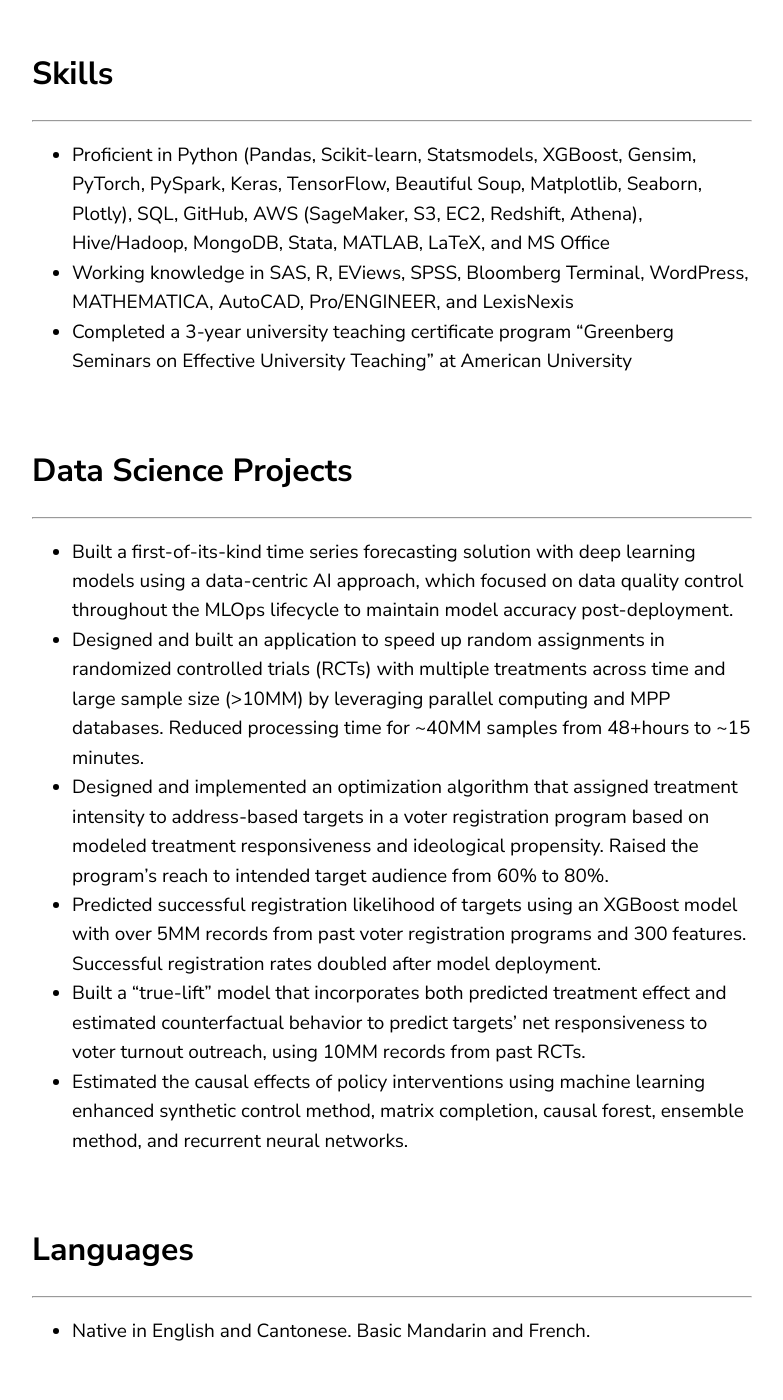
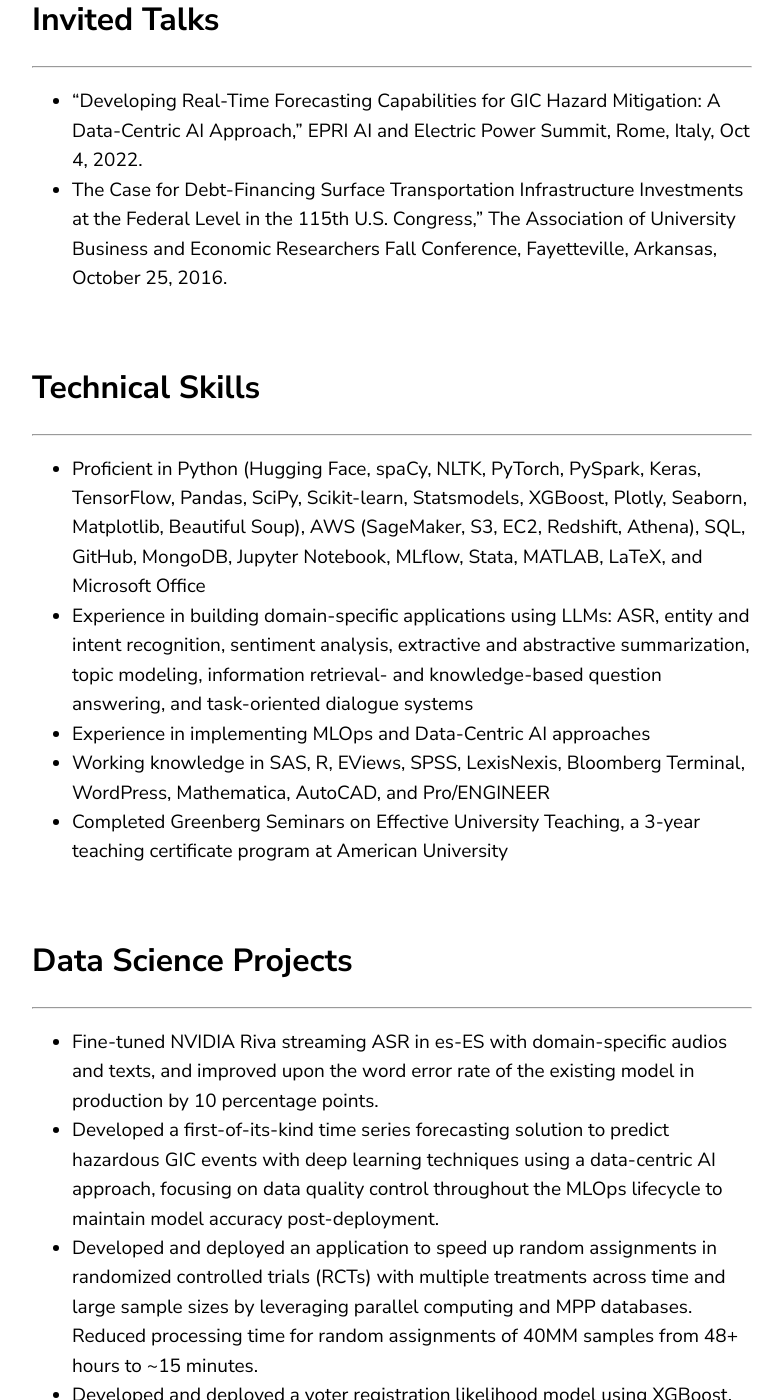
Before and after one commit to phoebetwong/phoebetwong.github.io, a Jekyll site: the page built from resume.md, in a window 1280 px wide and 1400 px high, scrolled down 6235 px. Shown: the whole window, without its empty margins (68-851 px from the left). Built offline with Jekyll 4.4.1, drawn with Linux system fonts in a browser that asks for light colours; a script that is not in the unit is left out; before the commit the page ends 7601 px from its top, so only the background shows below that; some of the changed text lies outside the part shown.

Commit message:
updated homepage and cv

```diff
--- a/resume.md
+++ b/resume.md
@@ -5,17 +5,19 @@
 <br>
 ## Professional Summary
 ---
- Seasoned data scientist + economist with extensive track record building and managing teams to deliver high-impact projects. Expertise in machine learning, natural language processing, data management, causal inferences (observational and experimental), and public finance. Passionate about enabling evidence-based decision making and creating values for end users with data.
+Seasoned data scientist and economist with an extensive track record building and leading teams to deliver high-impact applied AI projects. Expertise in machine learning operations, natural and spoken language processing, data management, observational and experimental causal inferences, and public finance. Passionate about building products with state-of-the-art AI techniques to improve decision-making and create value for end users. Current DoD Top Secret Security Clearance.
 
 <br>
 ## Professional Experience
 ---
 ### Minerva CQ, Sunnyvale CA (remote), Dec 2022 - Present
 *Vice President, Data Science*<br>
+- Leading a team of speech and NLP experts to develop and deploy end-to-end conversational AI solutions for contact-center agents — including real-time and batch inferences for automatic speech recognition (ASR), intent and entity recognitions, sentiment and customer satisfaction analyses, summarization, and topic modeling —   to deliver state-of-the-art performances in domain-specific tasks.
+<br>
 
 ### EY-Parthenon, McLean VA, Mar 2022 - Dec 2022
 *Director, Data Science*<br>
-- Lead end-to-end MLOps projects to develop automation and fraud detection tools for EY’s audit teams and financial services clients.
+- Led MLOps projects on automation and fraud detection for EY’s audit and financial services clients.
 - Developed real-time forecasting models with deep learning for a NASA SBIR Phase II contract, which aimed to improve energy system resiliency by providing power grid operators with early warnings of hazardous geomagnetically-induced currents caused by extreme geomagnetic storms.
 <br>
 
@@ -27,26 +29,28 @@
 ### Voter Participation Center, Washington DC, Jan 2020 - Dec 2021
 *Senior Director of Data Science & Analytics, Jan 2021 - Dec 2021*<br>
 *Director of Data Science & Analytics, Jan 2020 - Dec 2020*
-- Built and led a team of data scientists and engineers to execute end-to-end AI/ML solutions that enabled data-driven targeting and improved efficiency of $160MM national voter mobilization programs; deployed ML models resulted in 1.8x increase in programs’ success rates, which generated ~1.6MM voter registration and ~5MM vote-by-mail applications in key states in 2020.
-- Supervise the design, implementation, and evaluation of randomized controlled experiments to create product insights (e.g. A/B tests and multi-variate tests).
-- Modernize the org’s data infrastructure by building new data science pipelines on Amazon AWS with ~15TB of data from multiple sources and daily updates.
+- Built and led a team of data scientists and engineers to execute end-to-end AI/ML solutions that enabled data-driven targeting and improved the efficiency of $160MM national voter mobilization programs in the 2020 election.
+- Deployed ML models that 2x program success rates, generated ~1.6MM voter registrations and ~5MM vote-by-mail applications in key states.
+- Designed randomized controlled experiments to improve the reliability of product insights.
+- Modernize the org’s data infrastructure by building new data science pipelines on Amazon AWS.
 - Communicate model results and analyses to major donors and partners.
 <br>
 
 ### Equal Citizens, Washington DC, Apr 2017 - Dec 2019
 *Finance Director, Apr 2019 - Dec 2019*<br>
 *Executive Director, Apr 2017 - Mar 2019*
--	Founded the nonprofit with Harvard Law Professor Lawrence Lessig to advance U.S. democracy reform with high-profile litigation, advocacy, and education projects.
-- Led a network of staffs, consultants, volunteers, and cross-functional teams to deliver projects within budget and under tight deadlines; developed fundraising and public relations strategies; maintained IRS/legal compliance.
+-	Founded the nonprofit with Harvard Law Professor Lawrence Lessig to advance U.S. democracy reform with high-profile litigation, advocacy, and education projects — its “faithless electors” case received a ruling from the U.S. Supreme Court in 2020, and lawsuits challenging super PACs are being ruled by state courts.
+- Built partnerships with legal teams, consultants, and volunteers to deliver projects under tight budgets and timelines.
+- Developed fundraising and public relations strategies, and maintained IRS/legal compliance.
 <br>
 
 ### Joint Economic Committee, United States Congress, Washington DC, May 2015 - Apr 2017
 *Senior Economist, Democratic Staff, Jun 2016 - Apr 2017*<br>
 *Economist, Democratic Staff, May 2015 - Jun 2016*
--	Advised Members of Congress and staffs on macroeconomic, fiscal, and monetary policy issues for congressional hearings and delegations.
+-	Advised Members of Congress and congressional staff on macroeconomic, fiscal, and monetary policy issues for congressional hearings and delegations.
 -	Produced analytical reports on federal policies and legislative proposals; analyzed key U.S. and global macroeconomic indicators for periodic economic outlook.
 -	Prepared briefing materials and coordinated with expert witnesses for congressional hearings; wrote and edited speeches, hearing statements, press releases for the Ranking Member.
--	Maintained relationships with counterparts at the Federal Reserve Board, federal agencies, international organizations, academia, and think tanks.
+-	Maintained contacts with subject matter experts at the Federal Reserve Board, federal agencies, international organizations, academia, and think tanks.
 <br>
 
 ### The World Bank Group, Washington DC, Nov 2011 - May 2015
@@ -55,7 +59,7 @@
 <br>
 
 *Consultant, Development Economics & Chief Economist, Macroeconomics & Growth Unit*
-- Analyzed Peru census data using various microeconometric models with STATA for a paper on the socioeconomic impacts of mining activity in Peru, published in a peer-reviewed journal.<br>
+- Analyzed Peru census data using various microeconometric models with Stata for a paper on the socioeconomic impacts of mining activity in Peru, published in a peer-reviewed journal.<br>
 
 *Consultant, Latin America & the Caribbean, Financial Management Unit*
 - Conducted regional study on public financial management reforms and the quality of public service provision in the Latin America & Caribbean region.
@@ -121,27 +125,29 @@
 - Minujin Alberto, Enrique Delamonica and Phoebe Wong (2006), “Exploring the Properties of Child Poverty Indicators in Various Socioeconomic Contexts,” UNICEF–DPP Working Paper Series, New York.
 
 <br>
-## Invited Presentations
+## Invited Talks
 ---
 - “Developing Real-Time Forecasting Capabilities for GIC Hazard Mitigation: A Data-Centric AI Approach,” EPRI AI and Electric Power Summit, Rome, Italy, Oct 4, 2022.
 - The Case for Debt-Financing Surface Transportation Infrastructure Investments at the Federal Level in the 115th U.S. Congress,” The Association of University Business and Economic Researchers Fall Conference, Fayetteville, Arkansas, October 25, 2016.
 
 <br>
-## Skills
+## Technical Skills
 ---
-- Proficient in Python (Pandas, Scikit-learn, Statsmodels, XGBoost, Gensim, PyTorch, PySpark, Keras, TensorFlow, Beautiful Soup, Matplotlib, Seaborn, Plotly), SQL, GitHub, AWS (SageMaker, S3, EC2, Redshift, Athena), Hive/Hadoop, MongoDB, Stata, MATLAB, LaTeX, and MS Office
-- Working knowledge in SAS, R, EViews, SPSS, Bloomberg Terminal, WordPress, MATHEMATICA, AutoCAD, Pro/ENGINEER, and LexisNexis
--	Completed a 3-year university teaching certificate program “Greenberg Seminars on Effective University Teaching” at American University
+- Proficient in Python (Hugging Face, spaCy, NLTK, PyTorch, PySpark, Keras, TensorFlow, Pandas, SciPy, Scikit-learn, Statsmodels, XGBoost, Plotly, Seaborn, Matplotlib, Beautiful Soup), AWS (SageMaker, S3, EC2, Redshift, Athena), SQL, GitHub, MongoDB, Jupyter Notebook, MLflow, Stata, MATLAB, LaTeX, and Microsoft Office
+- Experience in building domain-specific applications using LLMs: ASR, entity and intent recognition, sentiment analysis, extractive and abstractive summarization, topic modeling, information retrieval- and knowledge-based question answering, and task-oriented dialogue systems
+- Experience in implementing MLOps and Data-Centric AI approaches
+- Working knowledge in SAS, R, EViews, SPSS, LexisNexis, Bloomberg Terminal, WordPress, Mathematica, AutoCAD, and Pro/ENGINEER
+- Completed Greenberg Seminars on Effective University Teaching, a 3-year teaching certificate program at American University
 
 <br>
 ## Data Science Projects
 ---
-- Built a first-of-its-kind time series forecasting solution with deep learning models using a data-centric AI approach, which focused on data quality control throughout the MLOps lifecycle to maintain model accuracy post-deployment.
-- Designed and built an application to speed up random assignments in randomized controlled trials (RCTs) with multiple treatments across time and large sample size (>10MM) by leveraging parallel computing and MPP databases. Reduced processing time for ~40MM samples from 48+hours to ~15 minutes.
-- Designed and implemented an optimization algorithm that assigned treatment intensity to address-based targets in a voter registration program based on modeled treatment responsiveness and ideological propensity. Raised the program’s reach to intended target audience from 60% to 80%.
-- Predicted successful registration likelihood of targets using an XGBoost model with over 5MM records from past voter registration programs and 300 features. Successful registration rates doubled after model deployment.
-- Built a “true-lift” model that incorporates both predicted treatment effect and estimated counterfactual behavior to predict targets’ net responsiveness to voter turnout outreach, using 10MM records from past RCTs.
-- Estimated the causal effects of policy interventions using machine learning enhanced synthetic control method, matrix completion, causal forest, ensemble method, and recurrent neural networks.
+- Fine-tuned NVIDIA Riva streaming ASR in es-ES with domain-specific audios and texts, and improved upon the word error rate of the existing model in production by 10 percentage points.
+- Developed a first-of-its-kind time series forecasting solution to predict hazardous GIC events with deep learning techniques using a data-centric AI approach, focusing on data quality control throughout the MLOps lifecycle to maintain model accuracy post-deployment.
+- Developed and deployed an application to speed up random assignments in randomized controlled trials (RCTs) with multiple treatments across time and large sample sizes by leveraging parallel computing and MPP databases. Reduced processing time for random assignments of 40MM samples from 48+ hours to ~15 minutes.
+- Developed and deployed a voter registration likelihood model using XGBoost, with over 5MM records and 300 features. Successful registration rates increased 2x after model deployment.
+- Developed an uplift model to predict targets’ net responsiveness to voter turnout outreach, using 10MM records from past RCTs to infer actual treatment effects based on estimated counterfactual behavior.
+
 
 <br>
 ## Languages
```
Also changed, not shown: about.html (+7 -5 lines), index.html (+7 -5 lines).
